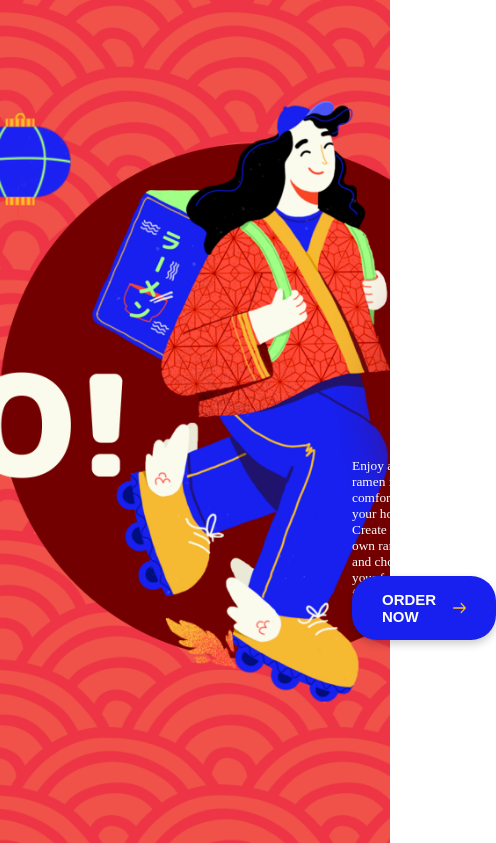
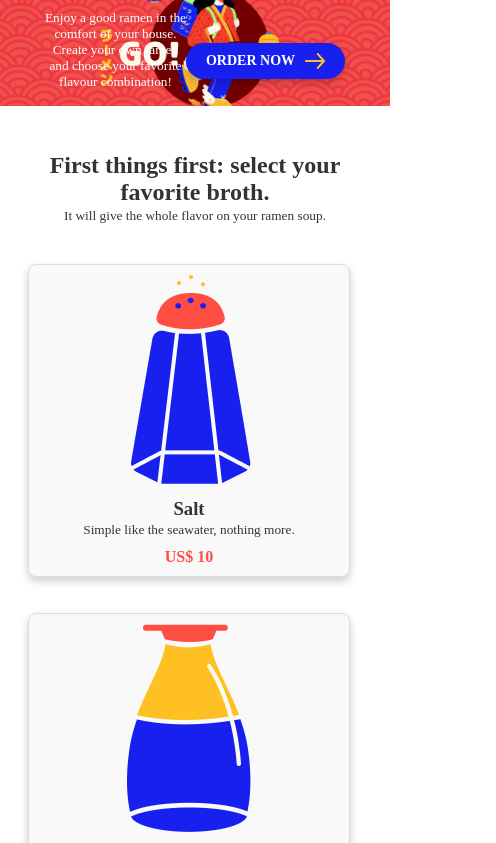
Before and after one commit to juliaSerpa1/RamemGo-Front, a plain HTML site: page index.html in a window 390 px wide. Shown: the top 843 px of the page, 496 px wide, since content can reach past the window. Drawn offline with Linux system fonts and the light colour scheme.

Commit message:
adicionando responsividade

```diff
--- a/script.js
+++ b/script.js
@@ -58,7 +58,7 @@ document.addEventListener('DOMContentLoaded', () => {
             .then(data => {
                 const card = document.querySelector(`.card-container[data-type="${endpoint.slice(1)}"] .card[data-id="${id}"]`);
                 if (card) {
-                    card.querySelector('img').src = data.imageActive; // Define a imagem ativa da resposta
+                    card.querySelector('img').src = data.imageActive;
                     card.querySelector('h3').textContent = data.name;
                     card.querySelector('small').textContent = data.description;
                     card.querySelector('.price').textContent = `US$ ${data.price}`;
--- a/styles.css
+++ b/styles.css
@@ -1,6 +1,6 @@
 body {
     margin: 0;
-    font-family: Arial, sans-serif;
+    font-family: 'Rounded Mplus 1c';
     color: #333;
 }
 
@@ -17,7 +17,7 @@ body {
 
 .hero small {
     position: absolute;
-    top: 28rem;
+    top: 34rem;
     left: 22rem;
     color: white;
     margin-bottom: 0;
@@ -25,7 +25,7 @@ body {
 
 .hero-content {
     position: absolute;
-    top: 36rem;
+    top: 42rem;
     left: 22rem;
     display: flex;
     align-items: center;
@@ -50,11 +50,13 @@ body {
     background-color: #808383;
 }
 
+/* Seção de seleção */
 .selection {
     padding: 20px;
     text-align: center;
 }
 
+/* Container de cartões */
 .card-container {
     display: flex;
     justify-content: center;
@@ -64,6 +66,7 @@ body {
     margin-top: 3rem;
 }
 
+/* Estilos dos cartões */
 .card {
     background: #f9f9f9;
     border: 1px solid #ddd;
@@ -130,3 +133,44 @@ h2, h3, small, p {
 .sucess:hover {
     background-color: #1820ef;
 }
+
+/* Estilos específicos para dispositivos móveis */
+@media (max-width: 767px) {
+    .hero {
+        height: auto;
+        margin-bottom: 1rem;
+    }
+
+    .hero small {
+        position: static;
+        margin-bottom: 1rem;
+        text-align: center;
+    }
+
+    .hero-content {
+        position: static;
+        margin-top: 1rem;
+        flex-direction: column;
+    }
+
+    .hero-content .btn {
+        font-size: 14px;
+        padding: 10px 20px;
+    }
+
+    .card-container {
+        flex-direction: column;
+        margin-top: 2rem;
+        margin-bottom: 2rem;
+    }
+
+    .card {
+        width: 100%;
+        max-width: 300px;
+    }
+
+    .sucess {
+        padding: 10px 20px;
+        font-size: 14px;
+    }
+}
```
Also changed, not shown: sucess.css (+41 -9 lines).
